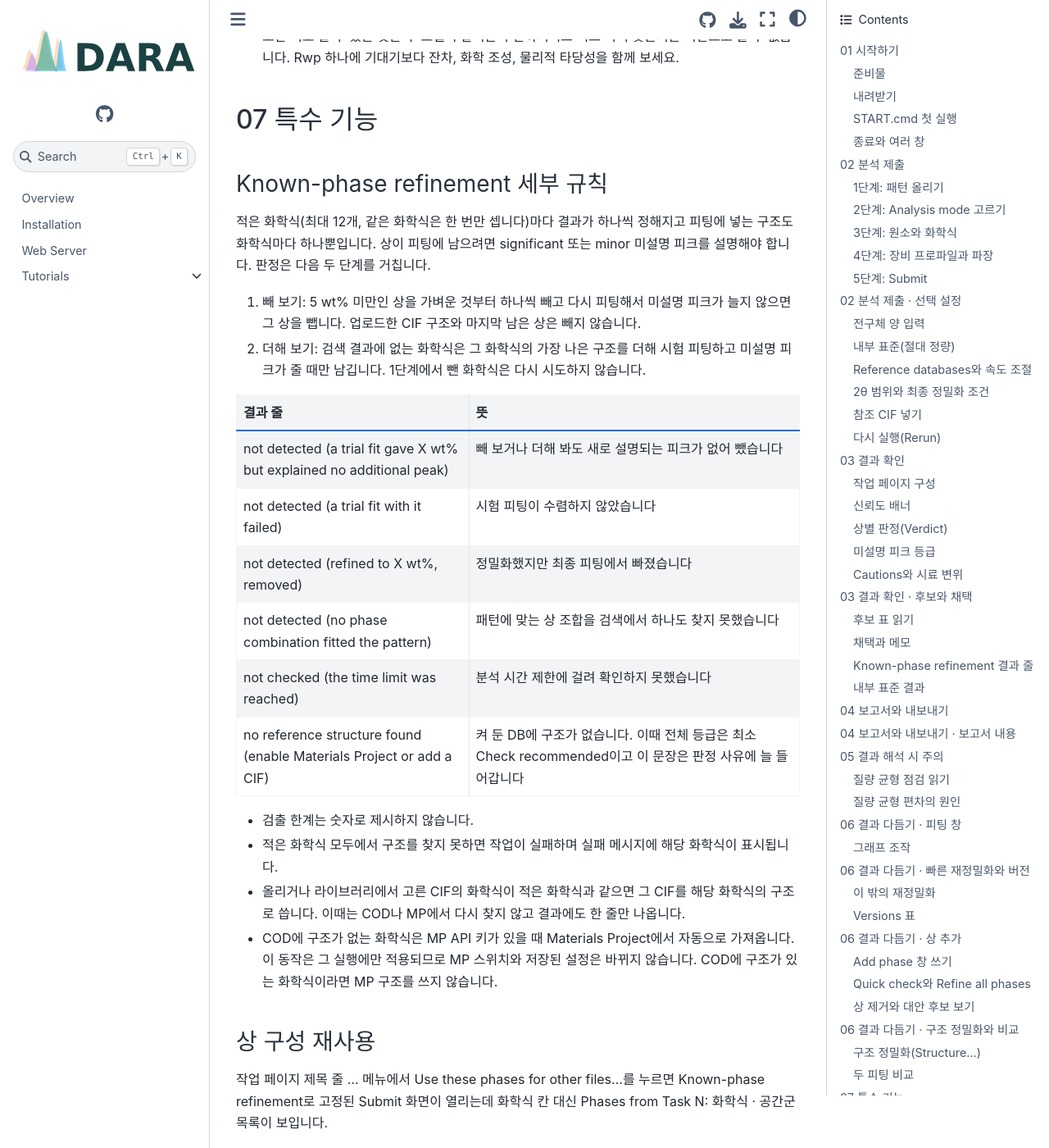
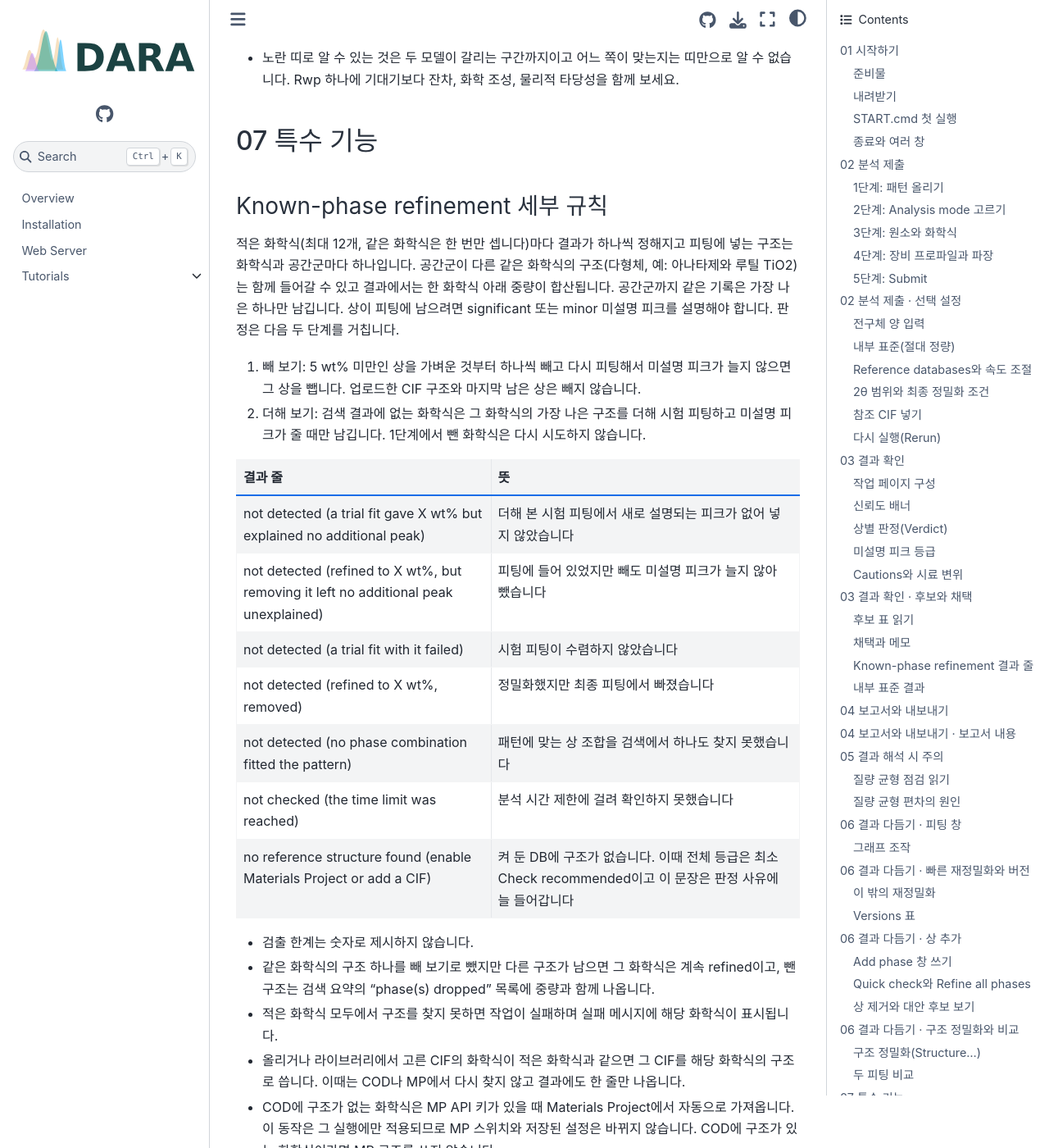
Before and after one commit to youngboong/DARA-Desktop, a Sphinx documentation site: the page built from docs/user-guide/manual_ko.md, in a window 1280 px wide and 1400 px high, scrolled down 29142 px. Shown: the whole window at 82% size. Built offline with Sphinx 7.4.7 and the Sphinx Book theme 1.1.4, drawn with Linux system fonts in a browser that asks for light colours; pages that are not in the unit, such as notebooks, are missing from menus; comment, search, counter and statistics services are not loaded; some of the changed text lies outside the part shown.

Commit message:
Docs: polymorph rule of known-phase refinement, leave-one-out wording, mass balance with unweighed listed formulas

```diff
--- a/docs/user-guide/manual_ko.md
+++ b/docs/user-guide/manual_ko.md
@@ -413,7 +413,7 @@ Known-phase refinement 작업에서는 Phases 표 아래에 정량되지 않은
 
 ### 질량 균형 점검 읽기
 
-전구체 양이 있는 작업에서만 이 점검이 동작합니다(2장 전구체 양 입력). 정밀화된 wt%를 원소 몰분율로 환산해 전구체의 원소 비와 견주고 원소별 차이 가운데 가장 큰 값(최대 편차)으로 등급을 정합니다. O, H, C, N은 비교 대상에서 빠집니다.
+전구체 양이 있는 작업에서만 이 점검이 동작합니다(2장 전구체 양 입력). 정밀화된 wt%를 원소 몰분율로 환산해 전구체의 원소 비와 견주고 원소별 차이 가운데 가장 큰 값(최대 편차)으로 등급을 정합니다. O, H, C, N은 비교 대상에서 빠집니다. Known-phase refinement에서는 적은 화학식 가운데 파일 이름에 나온 것만 칭량한 전구체로 보고, 이름에 없거나 검출되지 않은 화학식은 이 점검을 막지 않습니다.
 
 <!-- widths: 110,377 -->
 | 최대 편차 | 결과 |
@@ -600,7 +600,7 @@ Add로 넣은 상은 빠른 확인(Quick check)으로 계산하는데 기존 상
 
 ### Known-phase refinement 세부 규칙
 
-적은 화학식(최대 12개, 같은 화학식은 한 번만 셉니다)마다 결과가 하나씩 정해지고 피팅에 넣는 구조도 화학식마다 하나뿐입니다. 상이 피팅에 남으려면 significant 또는 minor 미설명 피크를 설명해야 합니다. 판정은 다음 두 단계를 거칩니다.
+적은 화학식(최대 12개, 같은 화학식은 한 번만 셉니다)마다 결과가 하나씩 정해지고 피팅에 넣는 구조는 화학식과 공간군마다 하나입니다. 공간군이 다른 같은 화학식의 구조(다형체, 예: 아나타제와 루틸 TiO2)는 함께 들어갈 수 있고 결과에서는 한 화학식 아래 중량이 합산됩니다. 공간군까지 같은 기록은 가장 나은 하나만 남깁니다. 상이 피팅에 남으려면 significant 또는 minor 미설명 피크를 설명해야 합니다. 판정은 다음 두 단계를 거칩니다.
 
 1. 빼 보기: 5 wt% 미만인 상을 가벼운 것부터 하나씩 빼고 다시 피팅해서 미설명 피크가 늘지 않으면 그 상을 뺍니다. 업로드한 CIF 구조와 마지막 남은 상은 빼지 않습니다.
 2. 더해 보기: 검색 결과에 없는 화학식은 그 화학식의 가장 나은 구조를 더해 시험 피팅하고 미설명 피크가 줄 때만 남깁니다. 1단계에서 뺀 화학식은 다시 시도하지 않습니다.
@@ -608,7 +608,8 @@ Add로 넣은 상은 빠른 확인(Quick check)으로 계산하는데 기존 상
 <!-- widths: 190,297 -->
 | 결과 줄 | 뜻 |
 | --- | --- |
-| not detected (a trial fit gave X wt% but explained no additional peak) | 빼 보거나 더해 봐도 새로 설명되는 피크가 없어 뺐습니다 |
+| not detected (a trial fit gave X wt% but explained no additional peak) | 더해 본 시험 피팅에서 새로 설명되는 피크가 없어 넣지 않았습니다 |
+| not detected (refined to X wt%, but removing it left no additional peak unexplained) | 피팅에 들어 있었지만 빼도 미설명 피크가 늘지 않아 뺐습니다 |
 | not detected (a trial fit with it failed) | 시험 피팅이 수렴하지 않았습니다 |
 | not detected (refined to X wt%, removed) | 정밀화했지만 최종 피팅에서 빠졌습니다 |
 | not detected (no phase combination fitted the pattern) | 패턴에 맞는 상 조합을 검색에서 하나도 찾지 못했습니다 |
@@ -616,6 +617,7 @@ Add로 넣은 상은 빠른 확인(Quick check)으로 계산하는데 기존 상
 | no reference structure found (enable Materials Project or add a CIF) | 켜 둔 DB에 구조가 없습니다. 이때 전체 등급은 최소 Check recommended이고 이 문장은 판정 사유에 늘 들어갑니다 |
 
 - 검출 한계는 숫자로 제시하지 않습니다.
+- 같은 화학식의 구조 하나를 빼 보기로 뺐지만 다른 구조가 남으면 그 화학식은 계속 refined이고, 뺀 구조는 검색 요약의 "phase(s) dropped" 목록에 중량과 함께 나옵니다.
 - 적은 화학식 모두에서 구조를 찾지 못하면 작업이 실패하며 실패 메시지에 해당 화학식이 표시됩니다.
 - 올리거나 라이브러리에서 고른 CIF의 화학식이 적은 화학식과 같으면 그 CIF를 해당 화학식의 구조로 씁니다. 이때는 COD나 MP에서 다시 찾지 않고 결과에도 한 줄만 나옵니다.
 - COD에 구조가 없는 화학식은 MP API 키가 있을 때 Materials Project에서 자동으로 가져옵니다. 이 동작은 그 실행에만 적용되므로 MP 스위치와 저장된 설정은 바뀌지 않습니다. COD에 구조가 있는 화학식이라면 MP 구조를 쓰지 않습니다.
```
Also changed, not shown: README.ko.md (+1 -1 lines), README.md (+3 -2 lines), 1 other file.
